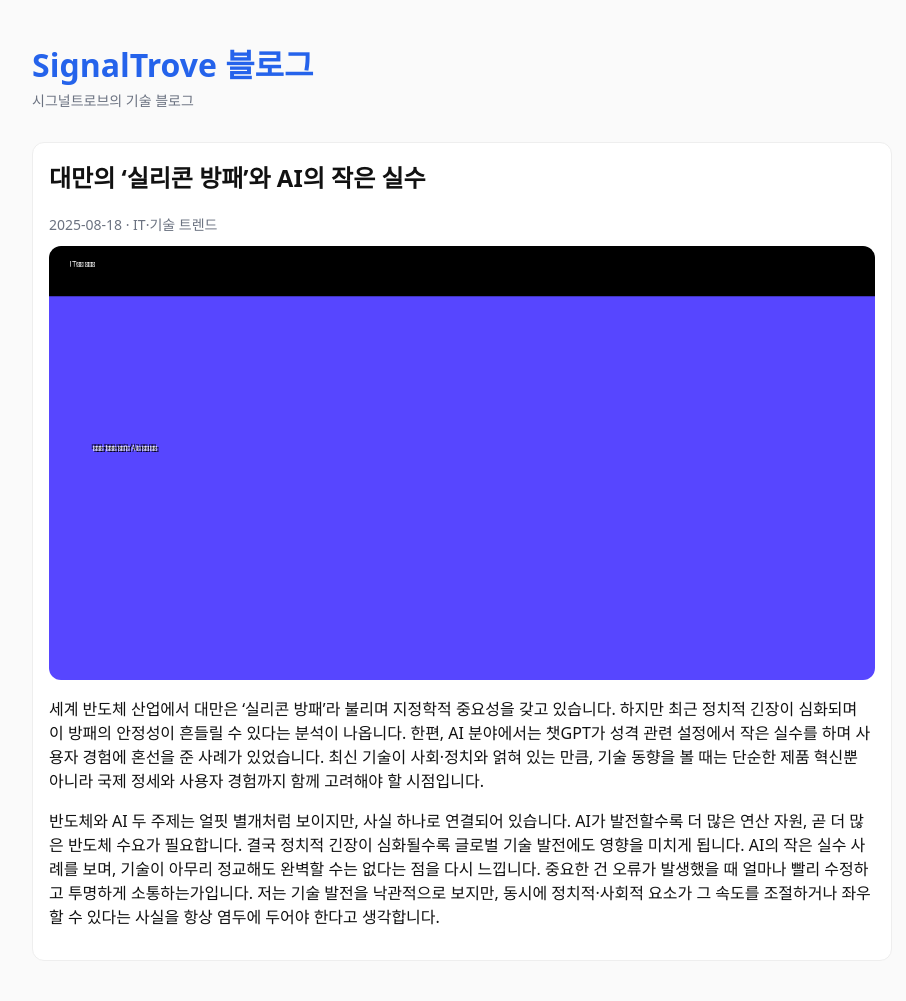
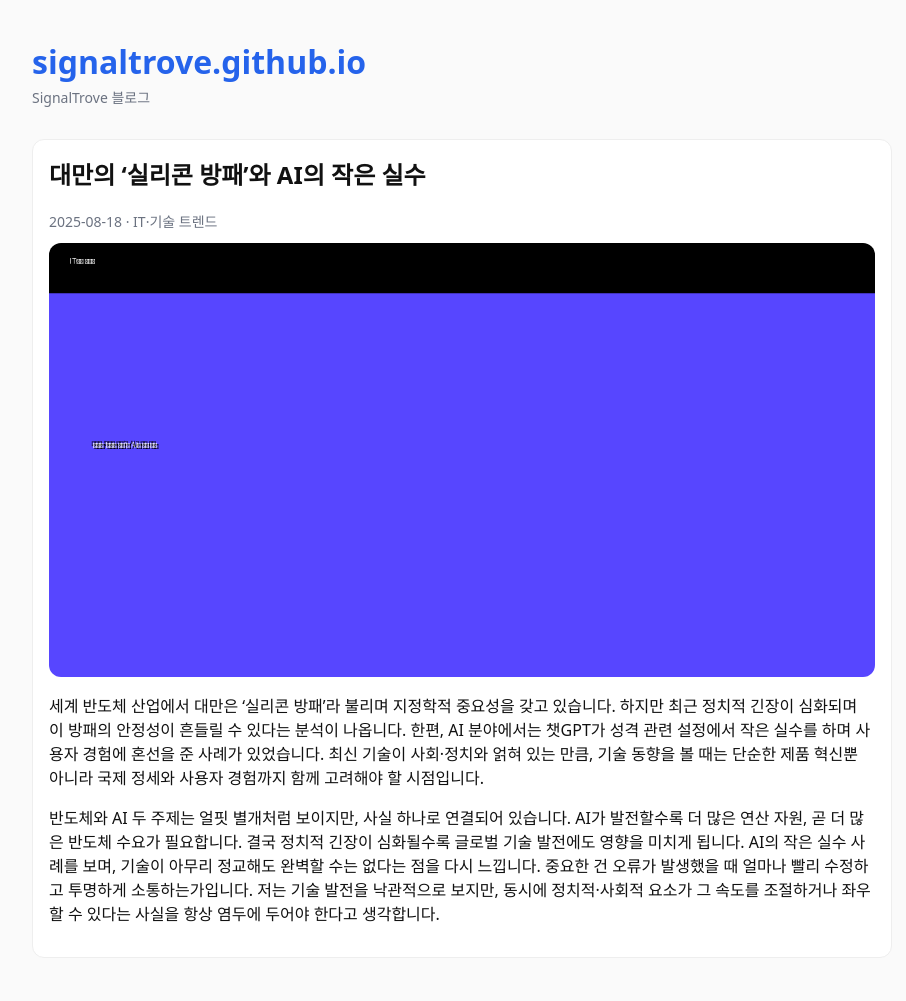
Before and after one commit to signaltrove/signaltrove.github.io, a Jekyll site: the page built from _posts/2025-08-18-daemanyi-silrikon-bangpaewa-aiyi-jageun-silsu.md, in a window 1280 px wide. Shown: the whole page, without its empty margins (178-1084 px from the left). Built offline with Jekyll 4.4.1, drawn with Linux system fonts in a browser that asks for light colours.

Commit message:
Update _config.yml

```diff
--- a/_config.yml
+++ b/_config.yml
@@ -1,7 +1,4 @@
-title: "SignalTrove 블로그"
-description: "시그널트로브의 기술 블로그"
-theme: minima
-
-# Github Pages 기본 플러그인
-plugins:
-  - jekyll-feed
+title: signaltrove.github.io
+description: SignalTrove 블로그
+url: https://signaltrove.github.io
+baseurl: ""    # User/Org 페이지는 빈 문자열
```
